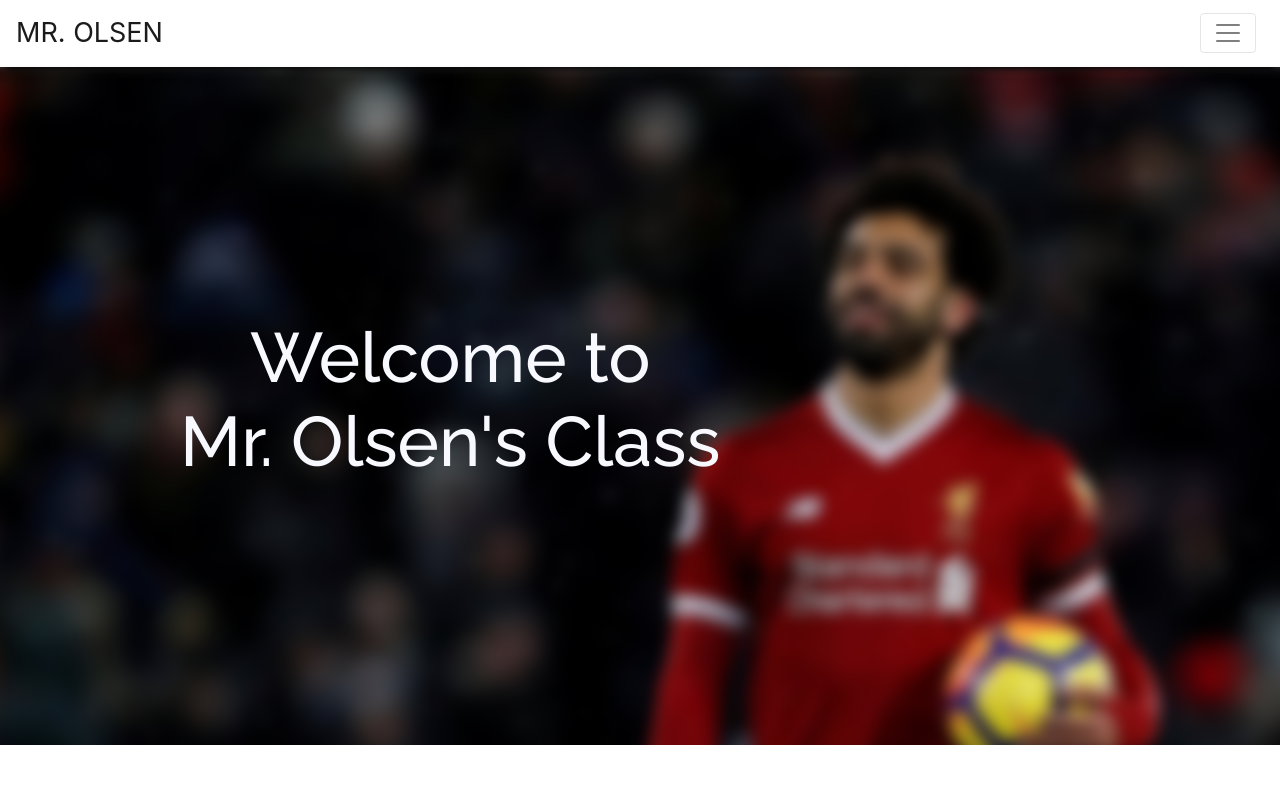
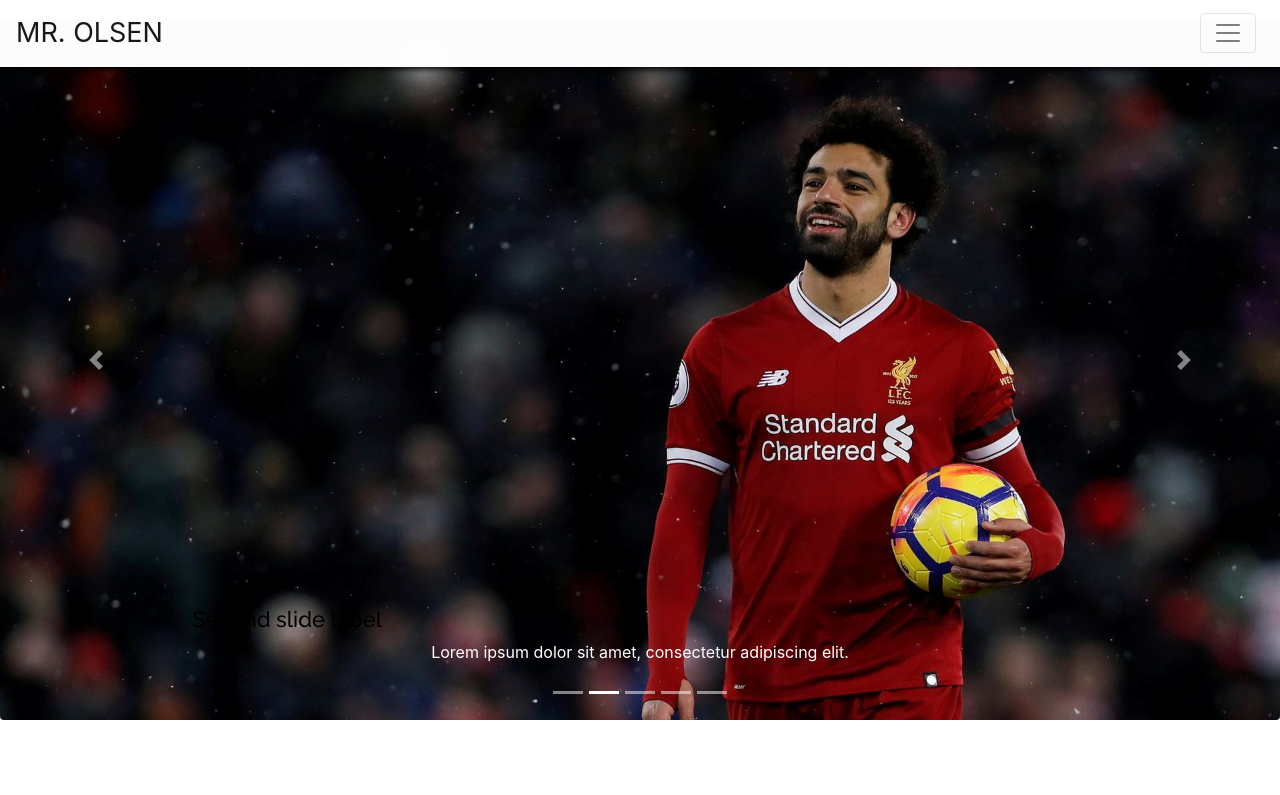
Before and after one commit to molsen88/teaching-website, a React (Create React App) app: page / in a window 1280 px wide. Shown: the top 795 px of the page. Built offline with nearby package versions, Linux system fonts and the light colour scheme.

Commit message:
carousel working

```diff
--- a/src/App.css
+++ b/src/App.css
@@ -120,9 +120,10 @@
   margin-top: 100px;
 }
 
-.carousel-items{
-  height: 600px;
+/********Carousel***********/
+
+.carousel-image {
+  width: 100%;
+  height: 700px;
+  margin-top: 20px;
 }
-.carousel-items img{
-  height: 400px;
-}
--- a/src/App.js
+++ b/src/App.js
@@ -4,6 +4,7 @@
 import MyParallax from './components/MyParallax';
 import About from './components/About'
 import Schedules from './components/Schedules'
+import ClassCarousel from './components/ClassCarousel';
 // import StudentWork from './components/StudentWork'
 
 
@@ -11,9 +12,14 @@
   return (
     <div>
       <Header />
-      <MyParallax />
+      <ClassCarousel />
       <About />
       <Schedules />
+      <MyParallax />
+      <Schedules />
+      <Schedules />
+
+
 
 
 
--- a/src/components/ClassCarousel.jsx
+++ b/src/components/ClassCarousel.jsx
@@ -0,0 +1,58 @@
+import React from 'react'
+import Row from 'react-bootstrap/Row'
+import Col from 'react-bootstrap/Col'
+import Carousel from 'react-bootstrap/Carousel'
+import Image from 'react-bootstrap/Image'
+import '../images/Mohamed-Salah-wallpaper-HD.jpg'
+
+
+
+function ClassCarousel() {
+    return (
+
+        <Row className="carousel-size">
+            <Col>
+                <Carousel >
+                    <Carousel.Item>
+                        <Image src={require( '../images/Sun Valley Photo copy.jpeg' )} className='carousel-image' rounded />
+                        <Carousel.Caption>
+                            <h3 className="carousel-labels">First slide label</h3>
+                            <p className="carousel-description">Nulla vitae elit libero, a pharetra augue mollis interdum.</p>
+                        </Carousel.Caption>
+                    </Carousel.Item>
+                    <Carousel.Item>
+                        <Image src={require( '../images/Mohamed-Salah-wallpaper-HD.jpg' )} className='carousel-image' rounded />
+
+                        <Carousel.Caption>
+                            <h3>Second slide label</h3>
+                            <p>Lorem ipsum dolor sit amet, consectetur adipiscing elit.</p>
+                        </Carousel.Caption>
+                    </Carousel.Item>
+                    <Carousel.Item>
+                        <Image src={require( '../images/Mohamed-Salah-wallpaper-HD.jpg' )} className='carousel-image' rounded />
+                        <Carousel.Caption>
+                            <h3>Third slide label</h3>
+                            <p>Praesent commodo cursus magna, vel scelerisque nisl consectetur.</p>
+                        </Carousel.Caption>
+                    </Carousel.Item>
+                    <Carousel.Item>
+                        <Image src={require( '../images/Sun Valley Photo copy.jpeg' )} className='carousel-image' rounded />
+                        <Carousel.Caption>
+                            <h3>First slide label</h3>
+                            <p>Nulla vitae elit libero, a pharetra augue mollis interdum.</p>
+                        </Carousel.Caption>
+                    </Carousel.Item>
+                    <Carousel.Item>
+                        <Image src={require( '../images/Sun Valley Photo copy.jpeg' )} className='carousel-image' rounded />
+                        <Carousel.Caption>
+                            <h3>First slide label</h3>
+                            <p>Nulla vitae elit libero, a pharetra augue mollis interdum.</p>
+                        </Carousel.Caption>
+                    </Carousel.Item>
+                </Carousel>
+            </Col>
+        </Row>
+    )
+}
+
+export default ClassCarousel
--- a/src/components/MyParallax.jsx
+++ b/src/components/MyParallax.jsx
@@ -1,5 +1,6 @@
 import React from 'react';
 import { Parallax } from 'react-parallax';
+
 
 
 
@@ -14,7 +15,7 @@
             strength={200}
         >
             <div>
-                <div className='home-title'><h1 >Welcome to <br />Mr. Olsen's Class</h1>
+                <div className='home-title'>
 
                 </div>
             </div>
```
